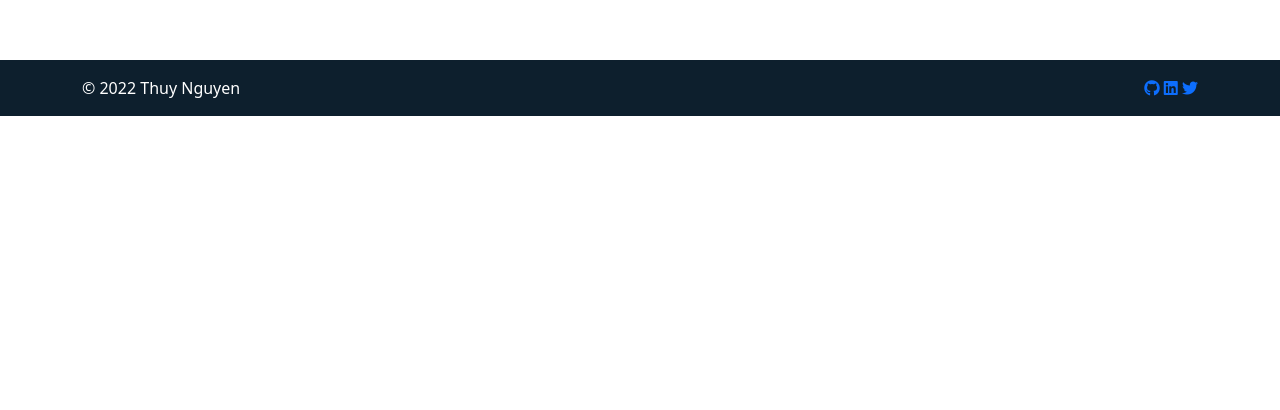
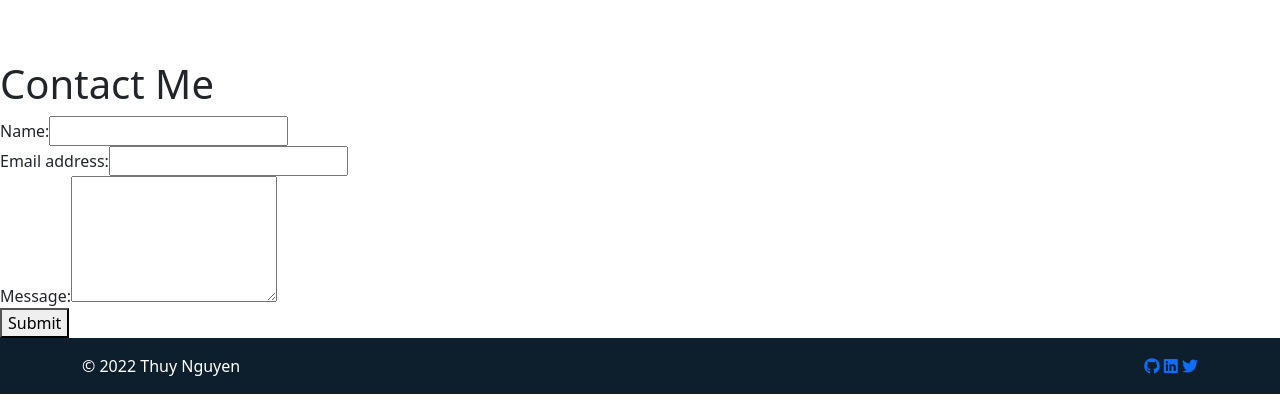
Before and after one commit to ThuyTTTN/react-portfolio, a React (Create React App) app: page / in a window 1280 px wide. Shown: the part 3016-3426 px from the top of the page. Before the commit the page ends 3148 px from the top, so only its background shows below. Built offline with nearby package versions, Linux system fonts and the light colour scheme; the HTML template or start-up script is replaced by a standard one.

Commit message:
created contact form

```diff
--- a/src/App.js
+++ b/src/App.js
@@ -1,6 +1,7 @@
 import './App.css';
 import Header from './components/Header';
 import Footer from './components/Footer';
+import ContactForm from './components/Contact';
 
 
 //style
@@ -14,6 +15,7 @@
           Content
         </div>
         <div className='py-3'>
+          <ContactForm />
         <Footer />
         </div>
    </div>
--- /dev/null
+++ b/src/components/Contact/index.js
@@ -0,0 +1,95 @@
+import React, { useState } from 'react';
+import { validateEmail } from '../../utils/helpers';
+
+//import from bootstrap
+import Form from 'react-bootstrap/Form';
+import Button from 'react-bootstrap/Button';
+
+function ContactForm() {
+    const [formState, setFormState] = useState({
+        name: "",
+        email: "",
+        message: "",
+    });
+
+    //errorMessage Hook
+    const [errorMessage, setErrorMessage] = useState("");
+
+    //destructure the formstate
+    const { name, email, message } = formState;
+
+    function handleSubmit(e) {
+        e.preventDefault();
+        console.log(formState);
+
+        if (!errorMessage) {
+            setFormState({ [e.target.name]: e.target.value});
+            console.log('Form', formState);
+        }
+    };
+
+    function handleChange(e) {
+        if (e.target.name === 'email') {
+          const isValid = validateEmail(e.target.value);
+          if (!isValid) {
+            setErrorMessage('Your email is invalid.');
+          } else {
+            setErrorMessage('');
+          }
+        } else {
+          if (!e.target.value.length) {
+            setErrorMessage(`${e.target.name} is required.`);
+          } else {
+            setErrorMessage('');
+          }
+        }
+        if (!errorMessage) {
+          setFormState({ ...formState, [e.target.name]: e.target.value });
+          console.log('Handle Form', formState);
+        }
+      };
+
+      return (
+        <section>
+          <h1>Contact Me</h1>
+          <form id="contact-form" onSubmit={handleSubmit}>
+            <div>
+              <label htmlFor="name">Name:</label>
+              <input
+                type="text"
+                defaultValue={name}
+                onBlur={handleChange}
+                name="name"
+              />
+            </div>
+            <div>
+              <label htmlFor="email">Email address:</label>
+              <input
+                type="email"
+                defaultValue={email}
+                name="email"
+                onBlur={handleChange}
+              />
+            </div>
+            <div>
+              <label htmlFor="message">Message:</label>
+              <textarea
+                name="message"
+                defaultValue={message}
+                onBlur={handleChange}
+                rows="5"
+              />
+            </div>
+            {errorMessage && (
+              <div>
+                <p className="error-text">{errorMessage}</p>
+              </div>
+            )}
+            <button data-testid="button" type="submit">Submit</button>
+          </form>
+        </section>
+      );
+
+}
+
+export default ContactForm;
--- /dev/null
+++ b/src/utils/helpers.js
@@ -0,0 +1,8 @@
+export function capitalizeFirstLetter(string) {
+    return string.charAt(0).toUpperCase() + string.slice(1);
+  }
+
+  export function validateEmail(email) {
+    var re = /^(([^<>()[\]\\.,;:\s@"]+(\.[^<>()[\]\\.,;:\s@"]+)*)|(".+"))@((\[[0-9]{1,3}\.[0-9]{1,3}\.[0-9]{1,3}\.[0-9]{1,3}\])|(([a-zA-Z\-0-9]+\.)+[a-zA-Z]{2,}))$/;
+    return re.test(String(email).toLowerCase());
+  }
```
